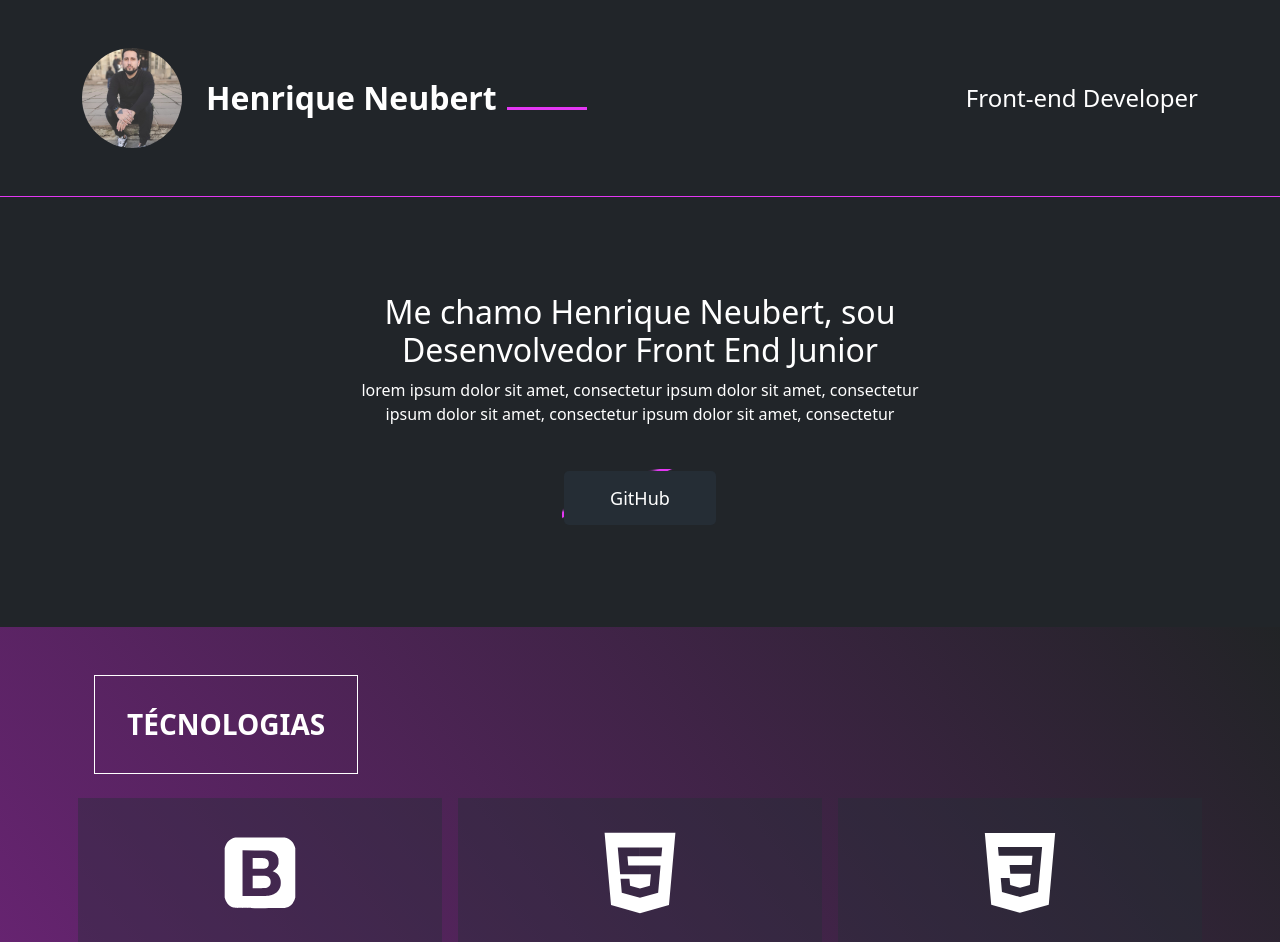
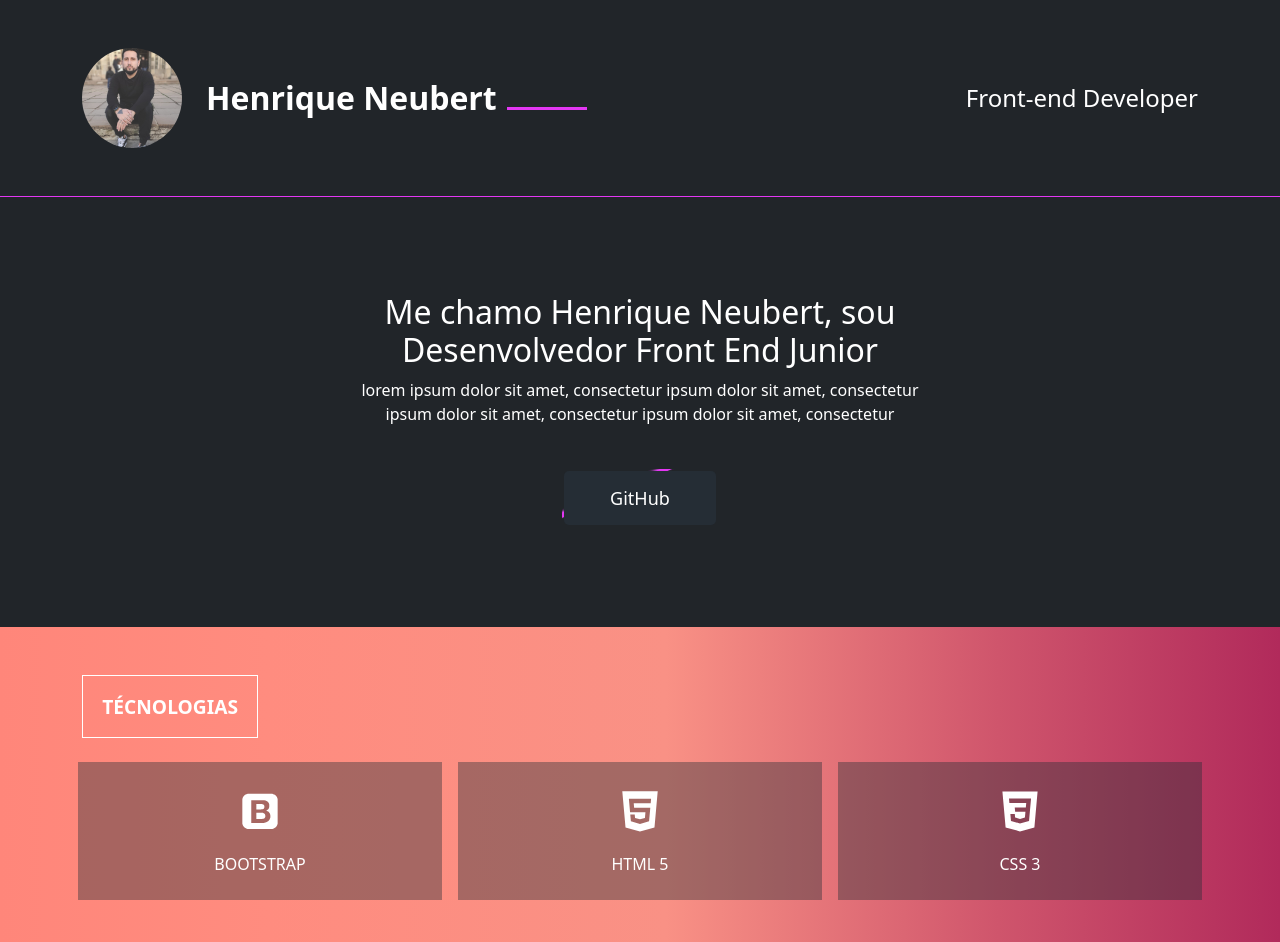
Before and after one commit to HenriqueNeubert/study_portfolio-B, a React (Vite) app: page / in a window 1280 px wide. Shown: the top 942 px of the page. Built offline with nearby package versions, Linux system fonts and the light colour scheme.

Commit message:
feat: altered color gradient

```diff
--- a/src/App.scss
+++ b/src/App.scss
@@ -28,8 +28,9 @@ header{
 }
 
 .title--block{
-  padding: 2rem;
+  padding: 1.2rem;
   border: 1px solid #e337f3;
+  font-size: 1.2rem!important;
 }
 
 .mainEffect{
@@ -49,6 +50,5 @@ header{
 }
 
 .bgGradient{
-  background: rgb(178,34,191);
-  background: linear-gradient(53deg, rgba(178,34,191,0.4837962962962963) 3%, rgba(34,34,34,0.4375) 100%);
+  background-image: linear-gradient(to right, #ff8177 0%, #ff867a 0%, #ff8c7f 21%, #f99185 52%, #cf556c 78%, #b12a5b 100%);
 }
--- a/src/components/BlockTitle.jsx
+++ b/src/components/BlockTitle.jsx
@@ -12,12 +12,10 @@ export default props =>{
 
   return(
     <div>
-      <div className="container">
-        <div className="d-flex" style={align}>
-          <h3 className="fw-bold title--block" style={border}>
-            {props.title}
-          </h3>
-        </div>
+      <div className="d-flex" style={align}>
+        <h3 className="fw-bold title--block" style={border}>
+          {props.title}
+        </h3>
       </div>
     </div>
   )
--- a/src/components/technologies/Technologies.scss
+++ b/src/components/technologies/Technologies.scss
@@ -4,8 +4,8 @@
       > div{
         background-color: rgba(37, 45, 53, 0.4);
         svg{
-          width: 100px;
-          height: 100px;
+          width: 50px;
+          height: 50px;
         }
       }
     }
```
